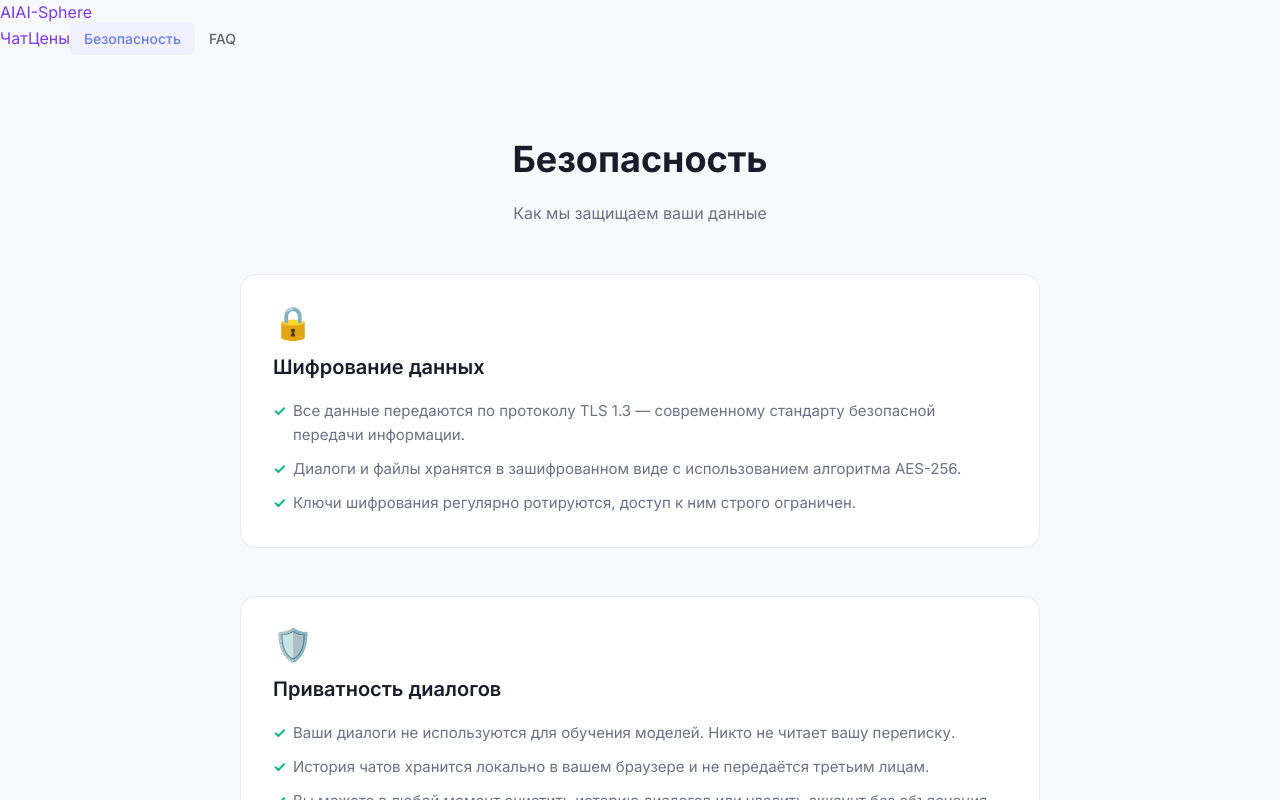
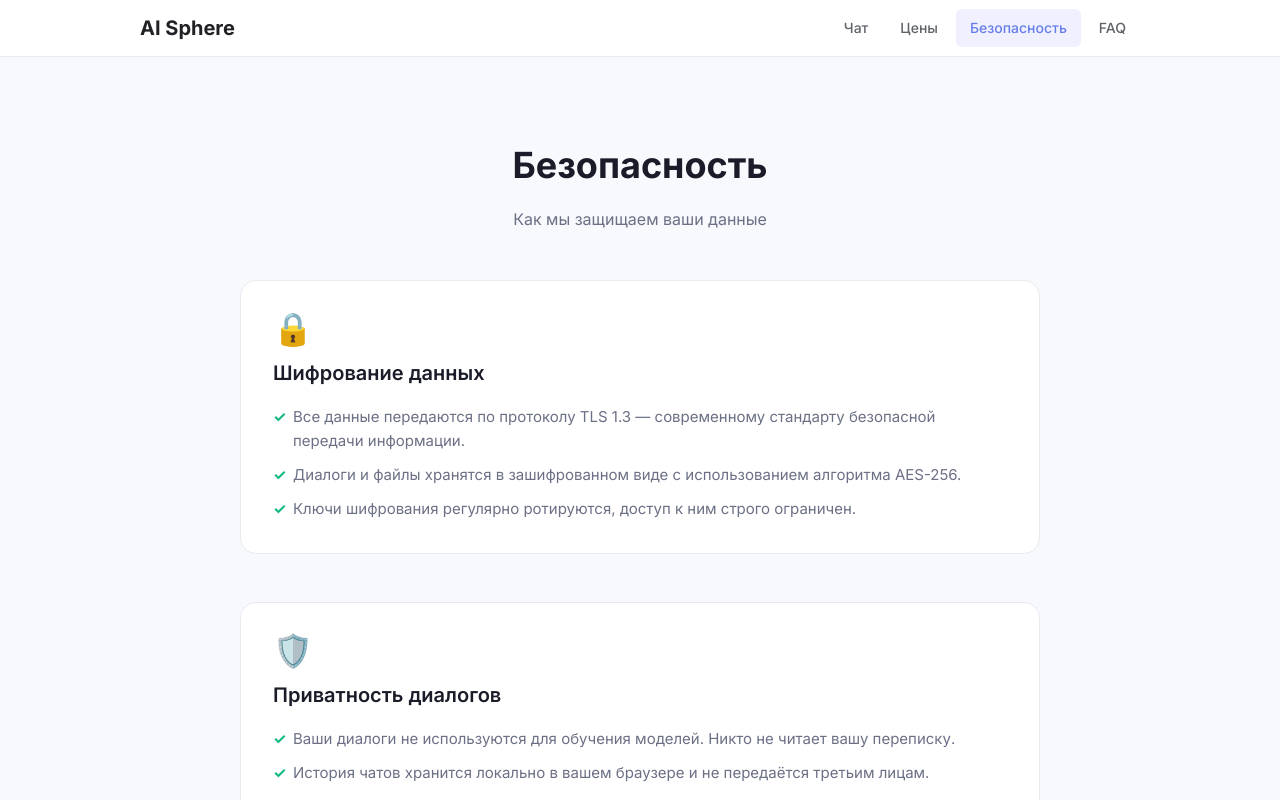
Before and after one commit to bookazzz/ai-sphere, a Next.js app: page /security in a window 1280 px wide. Shown: the top 800 px of the page. Built offline with nearby package versions, Linux system fonts and the light colour scheme.

Commit message:
fix: унифицирован хедер на всех страницах — security переведён на header BEM, prices: Главная→Чат

```diff
--- a/src/app/prices/page.tsx
+++ b/src/app/prices/page.tsx
@@ -224,7 +224,7 @@ export default function PricesPage() {
         <div className="header__container">
           <Link href="/" className="header__logo">AI Sphere</Link>
           <nav className="header__menu">
-            <Link href="/" className="header__link">Главная</Link>
+            <Link href="/" className="header__link">Чат</Link>
             <Link href="/prices" className="header__link header__link--active">Цены</Link>
             <Link href="/faq" className="header__link">FAQ</Link>
             <Link href="/security" className="header__link">Безопасность</Link>
--- a/src/app/security/page.tsx
+++ b/src/app/security/page.tsx
@@ -64,15 +64,12 @@ export default function SecurityPage() {
   return (
     <>
       {/* Header */}
-      <header className="pricing-header">
-        <div className="pricing-header__inner">
-          <Link href="/" className="pricing-header__logo">
-            <span className="pricing-header__logo-icon">AI</span>
-            <span className="pricing-header__logo-text">AI-Sphere</span>
-          </Link>
-          <nav className="pricing-header__nav">
-            <Link href="/" className="pricing-header__link">Чат</Link>
-            <Link href="/prices" className="pricing-header__link">Цены</Link>
+      <header className="header">
+        <div className="header__container">
+          <Link href="/" className="header__logo">AI Sphere</Link>
+          <nav className="header__menu">
+            <Link href="/" className="header__link">Чат</Link>
+            <Link href="/prices" className="header__link">Цены</Link>
             <Link href="/security" className="header__link header__link--active">Безопасность</Link>
             <Link href="/faq" className="header__link">FAQ</Link>
           </nav>
```
